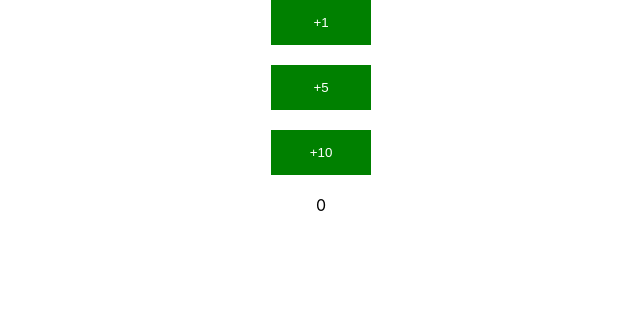
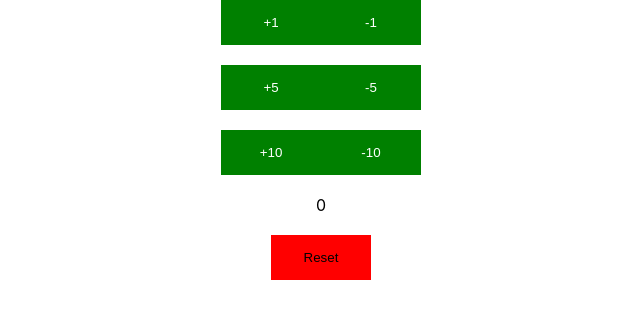
Before and after one commit to pannen824/Counter, a React (Create React App) app: page / in a window 1280 px wide. Shown: the top 318 px of the page, without its empty margins (319-959 px from the left). Built offline with nearby package versions, Linux system fonts and the light colour scheme.

Commit message:
Added decrement methods and reset button

```diff
--- a/src/components/Counter/Counter.css
+++ b/src/components/Counter/Counter.css
@@ -5,3 +5,8 @@ button {
     color: white;
     width: 100px;
 }
+
+.reset {
+    background-color: red;
+    color: black;
+}
--- a/src/components/Counter/Counter.js
+++ b/src/components/Counter/Counter.js
@@ -13,10 +13,13 @@ class Counter extends React.Component {
     render(){
         return (
             <div className = "Counter">
-                <CounterButtons by = {1} incrementMethod = {this.increment}/><br></br>
-                <CounterButtons by = {5} incrementMethod = {this.increment}/><br></br>
-                <CounterButtons by = {10} incrementMethod = {this.increment}/><br></br>
-                <span>{this.state.counter}</span>
+                    <CounterButtons by = {1} incrementMethod = {this.increment} decrementMethod = {this.decrement}/><br></br>
+                    <CounterButtons by = {5} incrementMethod = {this.increment} decrementMethod = {this.decrement}/><br></br>
+                    <CounterButtons by = {10} incrementMethod = {this.increment} decrementMethod = {this.decrement}/><br></br>
+                    <span>{this.state.counter}</span>
+                    <div>
+                        <br></br><button className = "reset" onClick = {this.reset} >Reset</button>
+                    </div>
             </div>
         )
     }
@@ -27,6 +30,18 @@ class Counter extends React.Component {
              return {counter: this.state.counter + by}
             });
     }
+
+    decrement = (by) => {
+        this.setState(() => {
+            return {counter: this.state.counter - by}
+        })
+    }
+
+    reset = (by) => {
+        this.setState(() => {
+            return {counter: this.state.counter * 0}
+        });
+    }
 }
 
 class CounterButtons extends React.Component {
@@ -36,15 +51,13 @@ class CounterButtons extends React.Component {
         this.state = {
             counter: 0
         }
-
-       // this.increment = this.increment.bind(this);
-       // this.decrement = this.decrement.bind(this);
     }
 
     render() {
         return (
             <div className = "Counter">
-              <button onClick = {this.increment}>+{this.props.by}</button>
+                <button onClick = {this.increment}>+{this.props.by}</button>
+                <button onClick = {this.decrement}>-{this.props.by}</button>
             </div>
         );
     }
@@ -55,6 +68,20 @@ class CounterButtons extends React.Component {
         });
         this.props.incrementMethod(this.props.by);
     }
+
+    decrement = () => {
+        this.setState({
+            counter: this.state.counter - this.props.by
+        });
+        this.props.decrementMethod(this.props.by)
+    }
+
+    reset = () => {
+        this.setState({
+            counter: this.state.counter * 0
+        })
+        this.props.resetMethod(this.props.by);
+    }
 }
 
 export default Counter;
```
